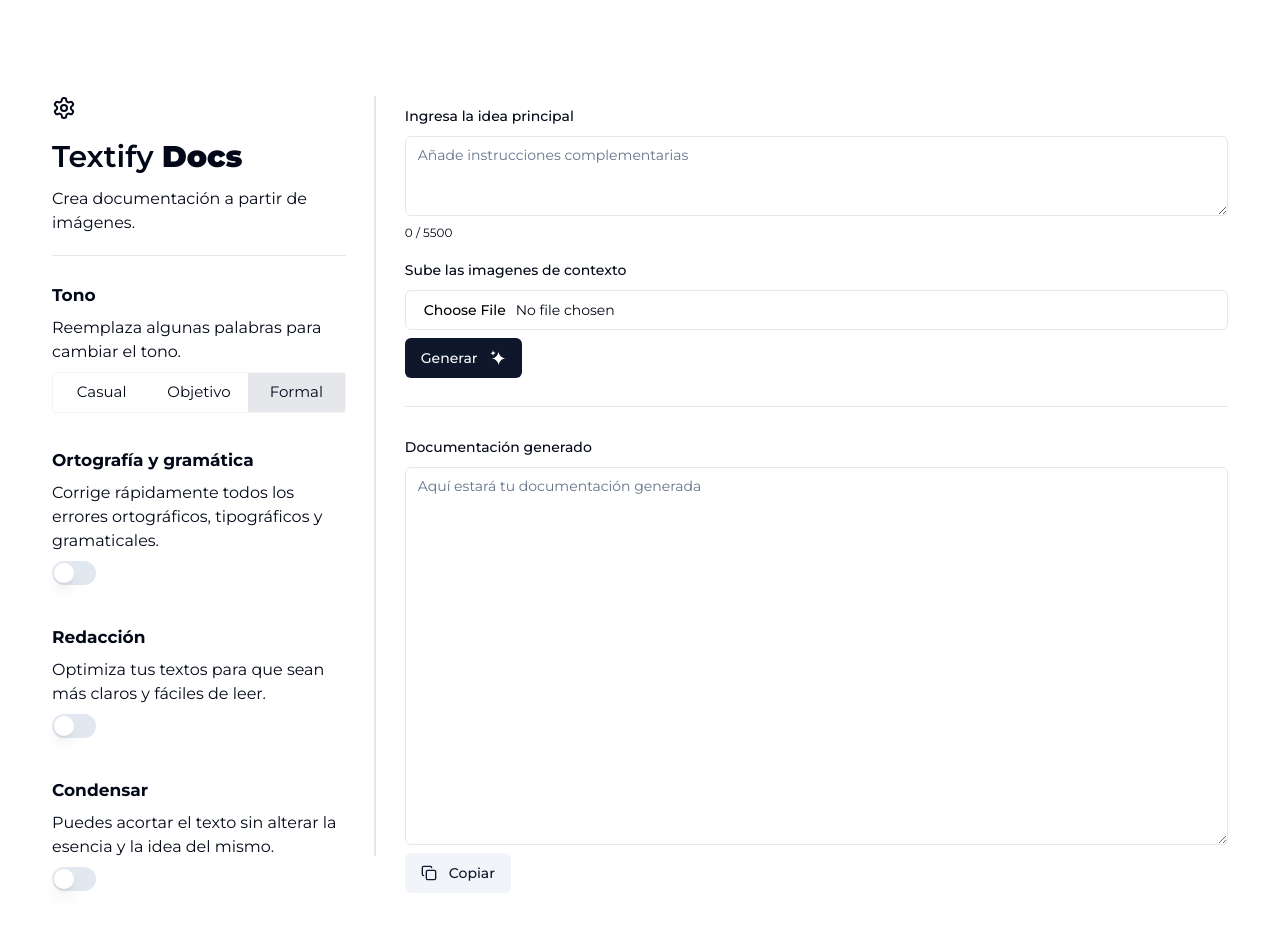
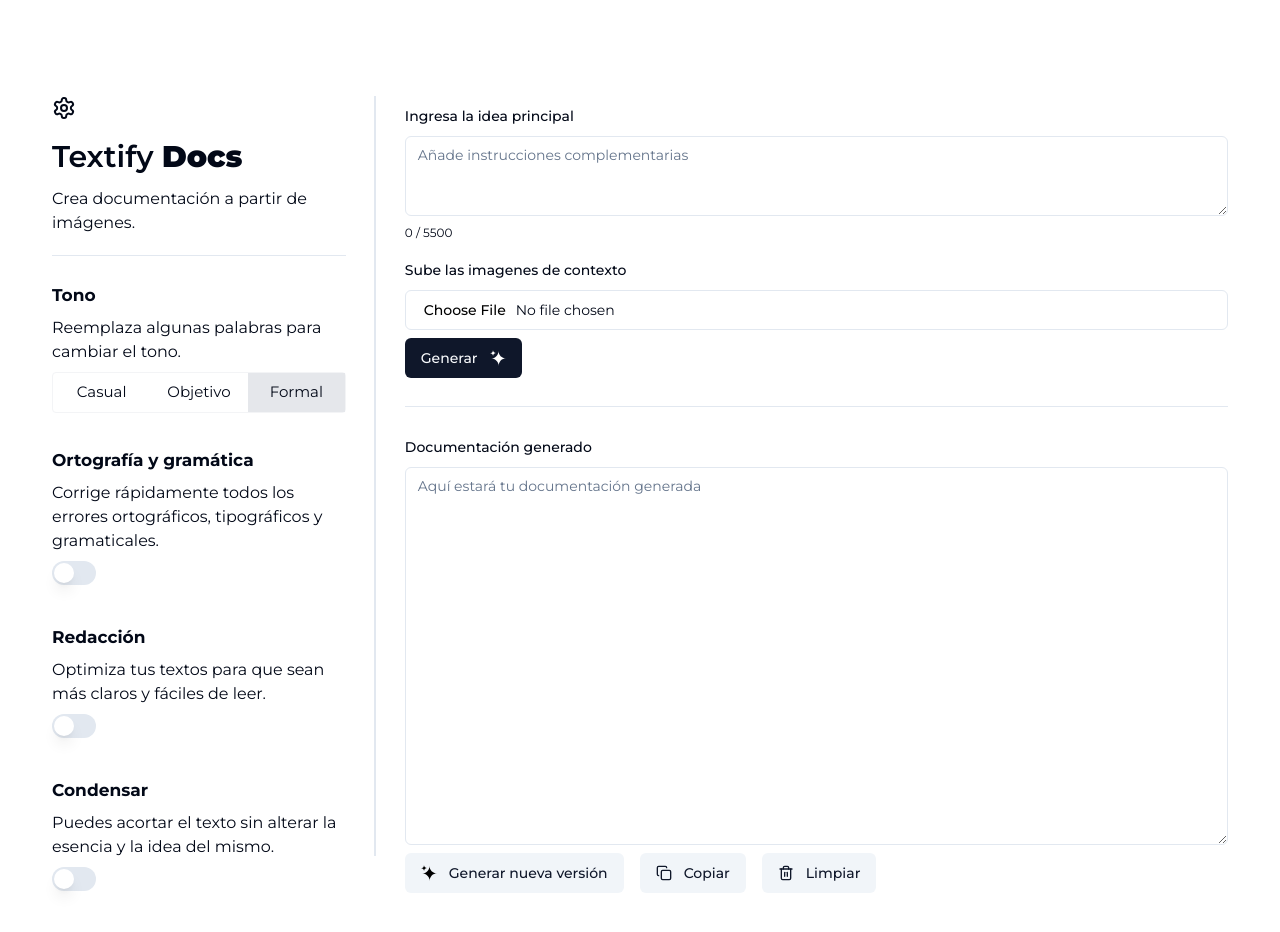
Before and after one commit to JoseCortezz25/textify, a Next.js app: page /docs in a window 1280 px wide. Shown: the top 932 px of the page. Built offline with nearby package versions, Linux system fonts and the light colour scheme; no server answers.

Commit message:
Update settings and page component, add new functions

```diff
--- a/src/app/docs/page.tsx
+++ b/src/app/docs/page.tsx
@@ -5,15 +5,13 @@
 import { Alert, AlertDescription, Button, Input, Label, Separator, Switch, Textarea } from "@/components/ui";
 import { ResponseAI, TONE_DOCS, TOOL } from "@/utils/types";
 import { cn } from "@/utils/utils";
-import { Copy, FileDown } from "lucide-react";
-import { ChangeEvent, useState } from "react";
-import { getGeneratedDocs } from "@/services/getDocs";
+import { Copy, Trash2 } from "lucide-react";
+import { ChangeEvent, useRef, useState } from "react";
+import { generateNewVersion, getGeneratedDocs } from "@/services/getDocs";
 import { ExclamationTriangleIcon } from "@radix-ui/react-icons";
 import ImageVisualizer from "@/components/ImageVisualizer";
 import { toast } from "sonner";
-import { useGSAP } from "@gsap/react";
 import './docs.css';
-import gsap from "gsap";
 
 const PageDocs = () => {
   const [tone, setTone] = useState(TONE_DOCS.FORMAL);
@@ -27,6 +25,7 @@
   });
   const [loading, setLoading] = useState(false);
   const [countText, setCountText] = useState(0);
+  const fileInputRef = useRef<HTMLInputElement>(null);
   const MAX_CHARACTERS = 5500;
 
   const fetchAI = async () => {
@@ -36,7 +35,7 @@
 
     try {
       const result = await fetch('/api/docs/images', {
-        method: 'POST', // Cambia el método a POST
+        method: 'POST',
         body: formData
       });
 
@@ -148,15 +147,41 @@
     }
   };
 
-  useGSAP(() => {
-    gsap.to('#stars-loader-animation', {
-      duration: 1,
-      scale: 1.7,
-      yoyo: true,
-      repeat: -1,
-      ease: 'power1.inOut'
-    });
-  }, []);
+  const onGetNewVersion = async () => {
+    try {
+      if (!generatedText) return;
+
+      setLoading(true);
+      const result = await generateNewVersion(tone, generatedText, tools || [], initialMessage);
+
+      setGeneratedText(result);
+      setLoading(false);
+    } catch (error) {
+      console.error('Error:', error);
+      setLoading(false);
+      setError({
+        message: 'Error al generar el texto',
+        show: true
+      });
+    }
+  };
+
+  const onClear = () => {
+    setInitialMessage('');
+    setGeneratedText('');
+    setImageFile(null);
+    setCountText(0);
+
+    if (fileInputRef.current) {
+      fileInputRef.current.value = '';
+    }
+
+    toast.success('Contenido limpiado');
+  };
+
+  const handleGeneratedText = (text: string) => {
+    setGeneratedText(text);
+  }
 
   return (
     <div className="docs-page">
@@ -222,22 +247,28 @@
             placeholder="Añade instrucciones complementarias"
             onChange={({ target }) => handleTextArea(target.value)}
             maxLength={MAX_CHARACTERS}
+            value={initialMessage}
           />
           <p className={cn('text-[12px] mt-2', countText > MAX_CHARACTERS - 200 && 'text-yellow-400', countText > MAX_CHARACTERS - 50 && 'text-red-500')}><span>{countText}</span> / <span>{MAX_CHARACTERS}</span></p>
         </div>
         <div className="group-field -mt-5">
           <Label>Sube las imagenes de contexto</Label>
           <div className="flex gap-2">
-            <Input type="file" accept="jpg,png,jpeg,webp" onChange={setHandleImages} />
+            <Input
+              type="file"
+              accept="jpg,png,jpeg,webp"
+              onChange={setHandleImages}
+              ref={fileInputRef}
+            />
             {imageFile && (
               <ImageVisualizer image={imageFile} />
             )}
           </div>
           <Button className="space-x-3" onClick={onSubmit}>
             <span>
-              {!generatedText ? 'Generar' : 'Generar otra versión'}
+              Generar
             </span>
-            <div className="text-white dark:text-black size-4" >
+            <div className="text-white dark:text-black size-4">
               <StarsAI />
             </div>
           </Button>
@@ -257,16 +288,29 @@
         {!loading ? (
           <div className="group-field">
             <Label htmlFor="generated-document">Documentación generado</Label>
-            <Textarea name="generated-document" defaultValue={generatedText} rows={18} placeholder="Aquí estará tu documentación generada" />
+            <Textarea
+              name="generated-document"
+              defaultValue={generatedText}
+              value={generatedText}
+              rows={18}
+              placeholder="Aquí estará tu documentación generada"
+              onChange={({ target }) => setGeneratedText(target.value)}
+            />
             <div className="space-x-4">
+              <Button variant="secondary" className="space-x-3" onClick={onGetNewVersion}>
+                <div className="size-4 text-black dark:text-white ">
+                  <StarsAI />
+                </div>
+                <span>Generar nueva versión</span>
+              </Button>
               <Button variant="secondary" className="space-x-3" onClick={onCopy}>
                 <Copy size={16} />
                 <span>Copiar</span>
               </Button>
-              {/* <Button variant="secondary" className="space-x-3 mt-3">
-                <FileDown size={16} />
-                <span>Descargar texto generado en .txt</span>
-              </Button> */}
+              <Button variant="secondary" className="space-x-3" onClick={onClear}>
+                <Trash2 size={16} />
+                <span>Limpiar</span>
+              </Button>
             </div>
           </div>
         ) : (
--- a/src/app/globals.css
+++ b/src/app/globals.css
@@ -172,3 +172,19 @@
 @keyframes l2{
   90%,to {clip-path: inset(0)}
 }
+
+#stars-loader-animation {
+  animation: stars-loader 1s infinite cubic-bezier(0.4, 0, 0.2, 1);
+}
+
+@keyframes stars-loader {
+  0% {
+    transform: scale(1);
+  }
+  50% {
+    transform: scale(1.5);
+  }
+  100% {
+    transform: scale(1);
+  }
+}
--- a/src/services/getDocs.ts
+++ b/src/services/getDocs.ts
@@ -6,6 +6,13 @@
 const genAI = new GoogleGenerativeAI(process.env.NEXT_PUBLIC_API_KEY as string);
 const model = genAI.getGenerativeModel({ model: "gemini-pro" });
 
+const generationConfig = {
+  temperature: 0.9,
+  topK: 1,
+  topP: 1,
+  maxOutputTokens: 4048
+};
+
 const getGeneratedDocs = async (
   tone: TONE_DOCS,
   initialText: string,
@@ -13,12 +20,6 @@
   userInstructions: string
 ) => {
   let generatedText;
-  const generationConfig = {
-    temperature: 0.9,
-    topK: 1,
-    topP: 1,
-    maxOutputTokens: 4048
-  };
 
   const parts: any = generateParts(tone, initialText, userInstructions);
 
@@ -43,6 +44,40 @@
   return generatedText;
 };
 
+const generateNewVersion = async (
+  tone: TONE_DOCS,
+  initialText: string,
+  tools: TOOL[],
+  userInstructions: string
+) => {
+  let generatedText;
+
+  // generate new version based on generated text and tones
+  const parts: any = generateParts(tone, initialText, userInstructions);
+
+  const result = await model.generateContent({
+    contents: [{
+      role: "user",
+      parts
+    }],
+    generationConfig
+  });
+
+  const response = result.response;
+  generatedText = response.text();
+
+  if (tools.length === 0) return generatedText;
+  const prompt = generateImprovedPrompt(generatedText, tools);
+
+  const improvedResult = await model.generateContent(prompt);
+
+  const improvedResponse = improvedResult.response;
+  generatedText = improvedResponse.text();
+  return generatedText;
+
+};
+
 export {
-  getGeneratedDocs
+  getGeneratedDocs,
+  generateNewVersion
 };
```
